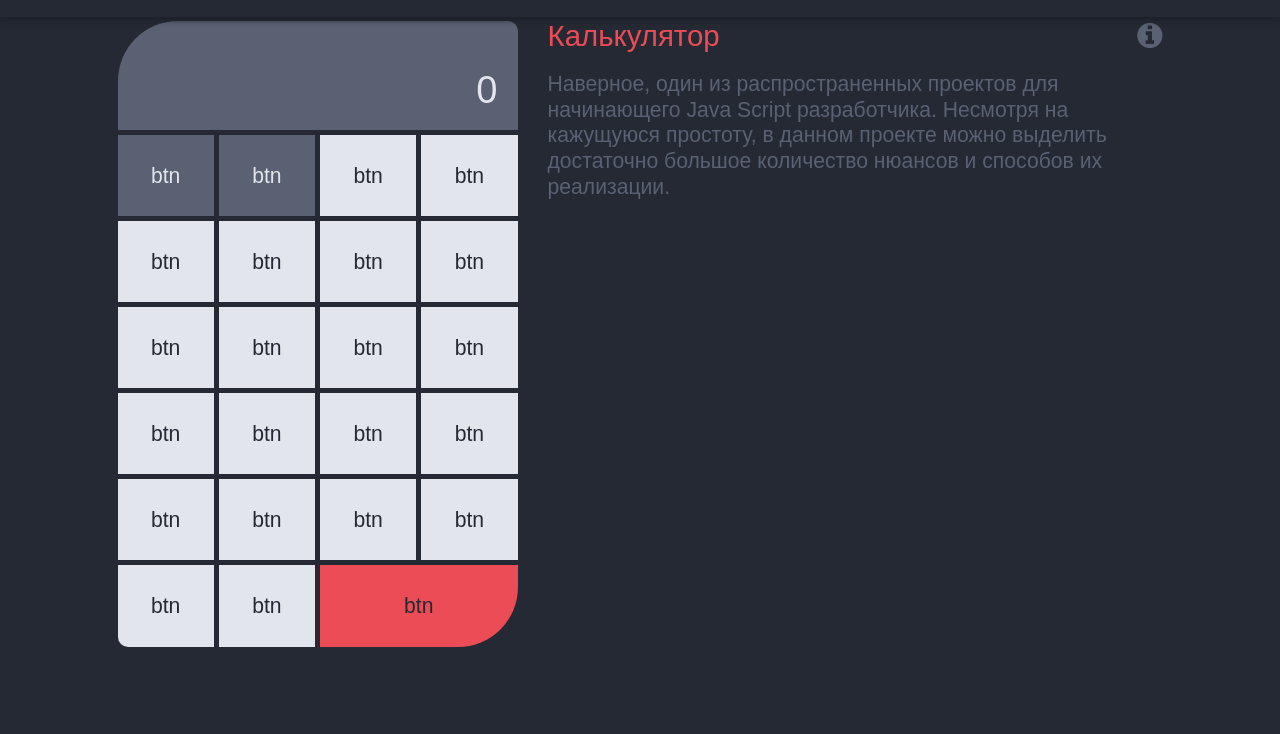
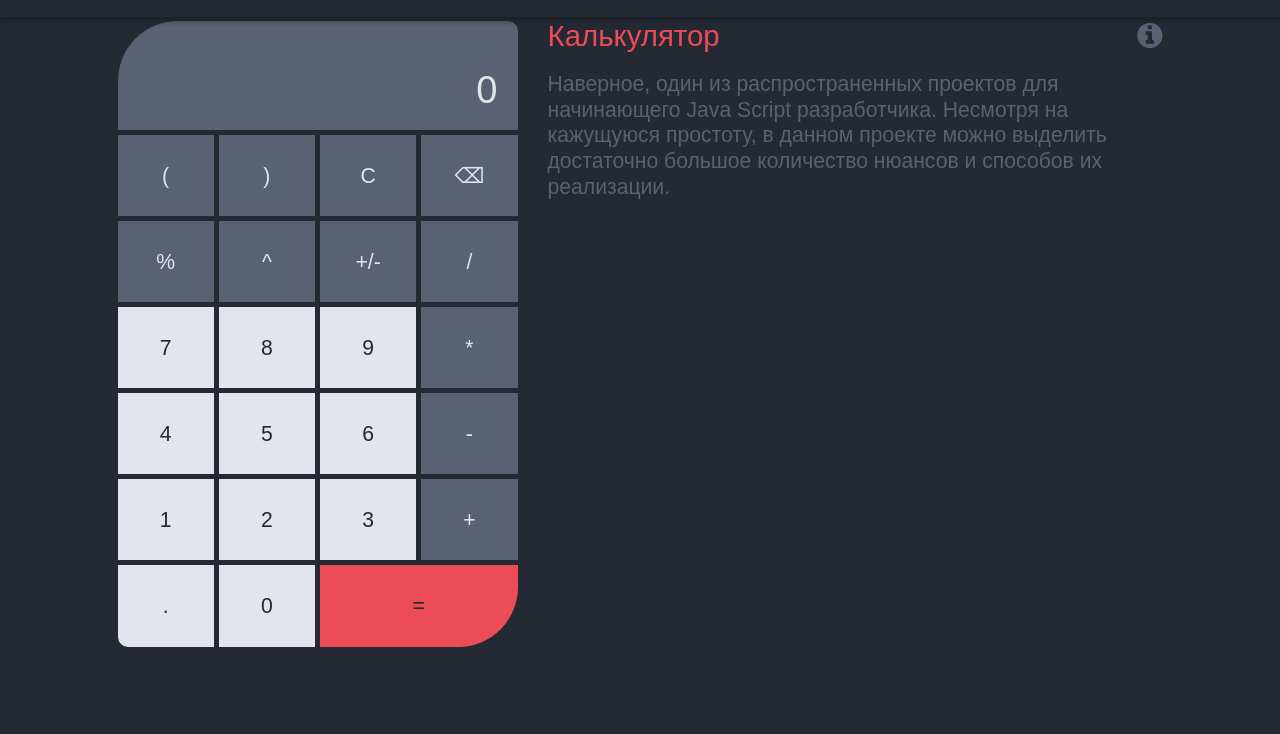
Before and after one commit to AndreyBV/PortfolioPage, a plain HTML site: page client/index.html in a window 1280 px wide. Shown: the part 66-800 px from the top of the page. Drawn offline with Linux system fonts and the light colour scheme; a web font is replaced by a local one.

Commit message:
Реализован генератор кнопок клавиатуры

```diff
--- a/client/css/main.css
+++ b/client/css/main.css
@@ -213,7 +213,7 @@ a:hover {
 .keyboard-calculator > *:last-child:hover {
 	background-color: #ec4c56;
 }
-.keyboard-calculator__template {
+.keyboard-calculator__button-template {
 }
 .keyboard-calculator__button {
 	user-select: none;
--- a/client/index.html
+++ b/client/index.html
@@ -50,38 +50,15 @@
 
 								<div class="calculator__content">
 									<div class="calculator__keyboard keyboard-calculator">
-										<!-- <template class="keyboard-calculator__template">
+										<template class="keyboard-calculator__button-template">
 											<div class="keyboard-calculator__button">btn</div>
-										</template> -->
-										<div class="keyboard-calculator__button keyboard-calculator__button-operator">btn</div>
-										<div class="keyboard-calculator__button keyboard-calculator__button-operator">btn</div>
-										<div class="keyboard-calculator__button keyboard-calculator__button-operand">btn</div>
-										<div class="keyboard-calculator__button keyboard-calculator__button-operand" >btn</div>
-										<div class="keyboard-calculator__button">btn</div>
-										<div class="keyboard-calculator__button">btn</div>
-										<div class="keyboard-calculator__button">btn</div>
-										<div class="keyboard-calculator__button">btn</div>
-										<div class="keyboard-calculator__button">btn</div>
-										<div class="keyboard-calculator__button">btn</div>
-										<div class="keyboard-calculator__button">btn</div>
-										<div class="keyboard-calculator__button">btn</div>
-										<div class="keyboard-calculator__button">btn</div>
-										<div class="keyboard-calculator__button">btn</div>
-										<div class="keyboard-calculator__button">btn</div>
-										<div class="keyboard-calculator__button">btn</div>
-										<div class="keyboard-calculator__button">btn</div>
-										<div class="keyboard-calculator__button">btn</div>
-										<div class="keyboard-calculator__button">btn</div>
-										<div class="keyboard-calculator__button">btn</div>
-										<div class="keyboard-calculator__button keyboard-calculator__button-left-corner">btn</div>
-										<div class="keyboard-calculator__button">btn</div>
-										<div class="keyboard-calculator__button keyboard-calculator__button-equal">btn</div>
+										</template>
 									</div>
 
 									<div class="calculator__history history-calculator none">
 										<div class="history-calculator__body">
 											<div class="history-calculator__items">
-												<!-- <template class="history-calculator__template">
+												<template class="history-calculator__template">
 													<div class="history-calculator__item-wrapper">
 														<div class="history-calculator__item">
 															<div class="history-calculator__expression">5 + 5 =</div>
@@ -89,50 +66,7 @@
 														</div>
 														<div class="history-calculator__solution"></div>
 													</div>
-												</template> -->
-												<div class="history-calculator__item-wrapper">
-													<div class="history-calculator__item">
-														<div class="history-calculator__expression">5 + 5 =</div>
-														<div class="history-calculator__result">10</div>
-													</div>
-													<div class="history-calculator__solution"></div>
-												</div>
-												<div class="history-calculator__item-wrapper">
-													<div class="history-calculator__item">
-														<div class="history-calculator__expression">5 + 5 =</div>
-														<div class="history-calculator__result">10</div>
-													</div>
-													<div class="history-calculator__solution"></div>
-												</div>
-												<div class="history-calculator__item-wrapper">
-													<div class="history-calculator__item">
-														<div class="history-calculator__expression">5 + 5 =</div>
-														<div class="history-calculator__result">10</div>
-													</div>
-													<div class="history-calculator__solution"></div>
-												</div>
-												<div class="history-calculator__item-wrapper">
-													<div class="history-calculator__item">
-														<div class="history-calculator__expression">5 + 5 =</div>
-														<div class="history-calculator__result">10</div>
-													</div>
-													<div class="history-calculator__solution"></div>
-												</div>
-												<div class="history-calculator__item-wrapper">
-													<div class="history-calculator__item">
-														<div class="history-calculator__expression">5 + 5 =</div>
-														<div class="history-calculator__result">10</div>
-													</div>
-													<div class="history-calculator__solution"></div>
-												</div>
-												<div class="history-calculator__item-wrapper">
-													<div class="history-calculator__item">
-														<div class="history-calculator__expression">5 + 5 =</div>
-														<div class="history-calculator__result">10</div>
-													</div>
-													<div class="history-calculator__solution"></div>
-												</div>
-												<!-- end -->
+												</template>
 											</div>
 											<div class="history-calculator__clear-button fa fa-trash">
 											</div>
@@ -173,5 +107,6 @@
 				</div>
 			</footer>
 		</div>
+		<script src="./js/calculator/calculator.js" type="module"></script>
 	</body>
 </html>
--- /dev/null
+++ b/client/js/calculator/calculator.js
@@ -0,0 +1,104 @@
+//
+// ─── CALCULATOR ─────────────────────────────────────────────────────────────────
+//
+
+const DOM = {
+	calculatorBody: 'calculator__body',
+
+	displayContainer: 'display-calculator',
+	displayExpression: 'display-calculator__expression',
+	displayResult: 'display-calculator__result',
+
+	keyboardContainer: 'keyboard-calculator',
+	keyboardButtonTemplate: 'keyboard-calculator__button-template',
+	keyboardButton: 'keyboard-calculator__button',
+	keyboardOperator: 'keyboard-calculator__button-operator',
+	keyboardOperand: 'keyboard-calculator__button-operand',
+	keyboardEqual: 'keyboard-calculator__button-equal',
+	keyboardLeftCorner: 'keyboard-calculator__button-left-corner',
+
+	historyContainer: 'history-calculator',
+	historyBody: 'history-calculator__body',
+	historyItem: 'history-calculator__item',
+	historyItemExpression: 'history-calculator__expression',
+	historyItemResult: 'history-calculator__result',
+	historyClearButton: 'history-calculator__clear-button',
+};
+
+for (let calculatorElement in DOM) {
+	console.log(DOM[calculatorElement]);
+
+	DOM[calculatorElement] = {
+		class: DOM[calculatorElement],
+		html: document.querySelector('.' + DOM[calculatorElement]),
+	};
+}
+
+console.log(DOM);
+//
+// ─── GENERATION-CALCULATOR ──────────────────────────────────────────────────────
+//
+
+// Операторы, операнды и их порядок в grid
+const keyboardSymbols = {
+	operators: new Map([
+		['%', 5],
+		['C', 3],
+		['⌫', 4],
+		['/', 8],
+		['*', 12],
+		['-', 16],
+		['+', 20],
+		['+/-', 7],
+		['^', 6],
+		['(', 1],
+		[')', 1],
+		['=', 23],
+	]),
+	operands: new Map([
+		['9', 11],
+		['8', 10],
+		['7', 9],
+		['6', 15],
+		['5', 14],
+		['4', 13],
+		['3', 19],
+		['2', 18],
+		['1', 17],
+		['0', 22],
+		['.', 21],
+	]),
+};
+
+function buildKeyboard() {
+	const templateButton = DOM.keyboardButtonTemplate.html.content.querySelector(
+		'.' + DOM.keyboardButton.class
+	);
+
+	for (let symbolCategory in keyboardSymbols) {
+		for (let symbolKeyboard of keyboardSymbols[symbolCategory].keys()) {
+			templateButton.textContent = symbolKeyboard;
+			let button = templateButton.cloneNode(true);
+			switch (symbolCategory) {
+				case 'operators':
+					button.classList.add(DOM.keyboardOperator.class);
+					break;
+				case 'operands':
+					button.classList.add(DOM.keyboardOperand.class);
+					break;
+				default:
+					break;
+			}
+			// Дополнительная стилизация кнопок
+			if (keyboardSymbols[symbolCategory].get(symbolKeyboard) === 23)
+				button.classList.add(DOM.keyboardEqual.class);
+			if (keyboardSymbols[symbolCategory].get(symbolKeyboard) === 21)
+				button.classList.add(DOM.keyboardLeftCorner.class);
+
+			let orderGridButton = keyboardSymbols[symbolCategory].get(symbolKeyboard);
+			button.style.order = orderGridButton;
+			DOM.keyboardContainer.html.append(button);
+		}
+	}
+}
+buildKeyboard();
```
